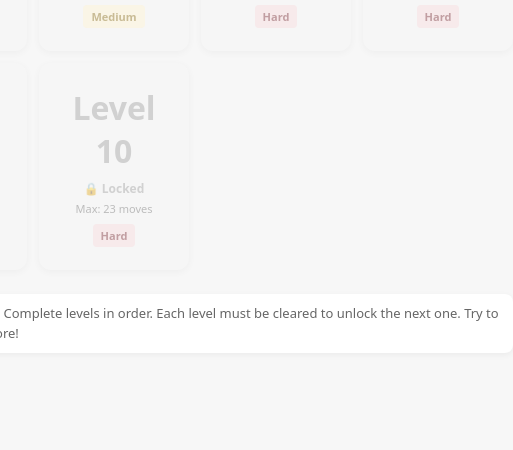
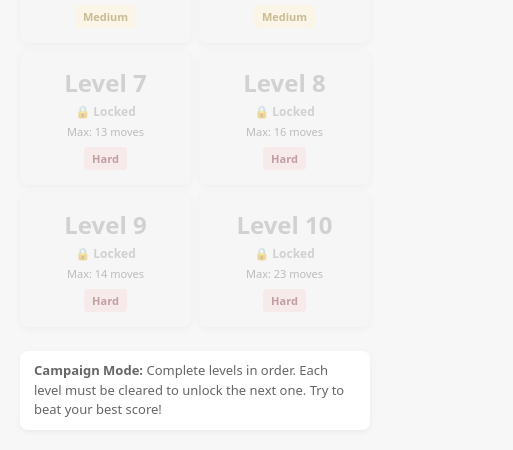
Before and after one commit to sdsds222/TPBlocks, a plain HTML site: page index.html in a window 390 px wide. Shown: the part 616-1066 px from the top of the page, 513 px wide, since content can reach past the window. Before the commit the page ends 989 px from the top, so only its background shows below. Drawn offline with Linux system fonts and the light colour scheme.

Commit message:
fix bugs

```diff
--- a/index.html
+++ b/index.html
@@ -290,6 +290,23 @@
     gap: 12px;
     max-width: 650px;
     width: 100%;
+    padding: 0 10px;
+  }
+
+  @media (max-width: 600px) {
+    .campaign-grid {
+      grid-template-columns: repeat(auto-fill, minmax(120px, 1fr));
+      gap: 10px;
+      padding: 0 8px;
+    }
+  }
+
+  @media (max-width: 400px) {
+    .campaign-grid {
+      grid-template-columns: repeat(2, 1fr);
+      gap: 8px;
+      padding: 0 5px;
+    }
   }
 
   .campaign-level-card {
@@ -303,6 +320,20 @@
     border: 3px solid transparent;
   }
 
+  @media (max-width: 600px) {
+    .campaign-level-card {
+      padding: 15px;
+      border-radius: 10px;
+    }
+  }
+
+  @media (max-width: 400px) {
+    .campaign-level-card {
+      padding: 12px;
+      border-radius: 8px;
+    }
+  }
+
   .campaign-level-card:hover:not(.locked) {
     transform: translateY(-4px);
     box-shadow: 0 4px 12px rgba(0,0,0,0.2);
@@ -330,6 +361,20 @@
     font-weight: 800;
     color: #2b7;
     margin-bottom: 8px;
+  }
+
+  @media (max-width: 600px) {
+    .campaign-level-number {
+      font-size: 28px;
+      margin-bottom: 6px;
+    }
+  }
+
+  @media (max-width: 400px) {
+    .campaign-level-number {
+      font-size: 24px;
+      margin-bottom: 4px;
+    }
   }
 
   .campaign-level-card.locked .campaign-level-number {
@@ -671,7 +716,6 @@
   let currentCampaignMode = 'normal';
   let maxMovesForLevel = null;
 
-  // 音效系统
   const audioContext = new (window.AudioContext || window.webkitAudioContext)();
 
   function playSlideSound() {
@@ -716,7 +760,6 @@
     oscillator.connect(gainNode);
     gainNode.connect(audioContext.destination);
 
-    // 柔和的爆炸效果：从中频降到低频
     oscillator.type = 'sine';
     oscillator.frequency.setValueAtTime(800, audioContext.currentTime);
     oscillator.frequency.exponentialRampToValueAtTime(200, audioContext.currentTime + 0.3);
@@ -2049,7 +2092,6 @@
 
       const blockColor = window.getComputedStyle(block).backgroundColor;
 
-      // 增加粒子数量到50个
       const particleCount = 50;
       const particles = [];
 
@@ -2062,7 +2104,6 @@
         particle.style.borderRadius = '50%';
         particle.style.backgroundColor = blockColor;
 
-        // 粒子从方块内随机位置开始
         const startX = blockLeft + Math.random() * blockWidth;
         const startY = blockTop + Math.random() * blockHeight;
         particle.style.left = startX + 'px';
@@ -2072,9 +2113,7 @@
         boardEl.appendChild(particle);
         particles.push(particle);
 
-        // 水平随机扩散
         const tx = (Math.random() - 0.5) * 90;
-        // 下落距离
         const ty = 70 + Math.random() * 50;
 
         particle.style.transition = `all ${duration}ms cubic-bezier(0.25, 0.46, 0.45, 0.94)`;
@@ -2085,7 +2124,6 @@
         }, 20);
       }
 
-      // 方块缩小并透明消失
       block.style.transition = `all ${duration * 0.5}ms ease-in`;
       block.style.transform = 'scale(0)';
       block.style.opacity = '0';
@@ -2164,24 +2202,19 @@
 
           if (movingBlock) {
             playSlideSound();
-            // 确保移动方块在最上层
             movingBlock.style.zIndex = '140';
 
-            // 滑出动画
             await animateSlideOut(movingBlock, action.fromX, action.fromY, action.toX, action.toY, mode, 150);
 
-            // 滑出后，为目标位置创建方块（被碰撞的方块），层次低一些
             const targetBlock = createAnimatedBlock(action.toX, action.toY, action.blockType, mode);
             if (targetBlock) {
               targetBlock.style.zIndex = '110';
             }
 
-            // 等待目标方块渲染
             await new Promise(resolve => setTimeout(resolve, 10));
 
             playEliminateSound();
 
-            // 两个方块同时消除
             const animations = [animateEliminate(movingBlock)];
             if (targetBlock) {
               animations.push(animateEliminate(targetBlock));
@@ -2204,7 +2237,6 @@
             animatedBlocks.delete(action.blockType);
           }
 
-          // 为被碰撞的另一个方块也创建粒子动画
           if (action.x2 !== undefined && action.y2 !== undefined) {
             const block2 = createAnimatedBlock(action.x2, action.y2, action.blockType, mode);
             if (block2) {
@@ -2212,7 +2244,6 @@
             }
           }
 
-          // 两个方块同时播放动画
           await Promise.all(animations);
           break;
         }
@@ -2258,7 +2289,6 @@
         }
 
         case 'swap': {
-          // 暂时没有动画，直接跳过
           break;
         }
       }
```
